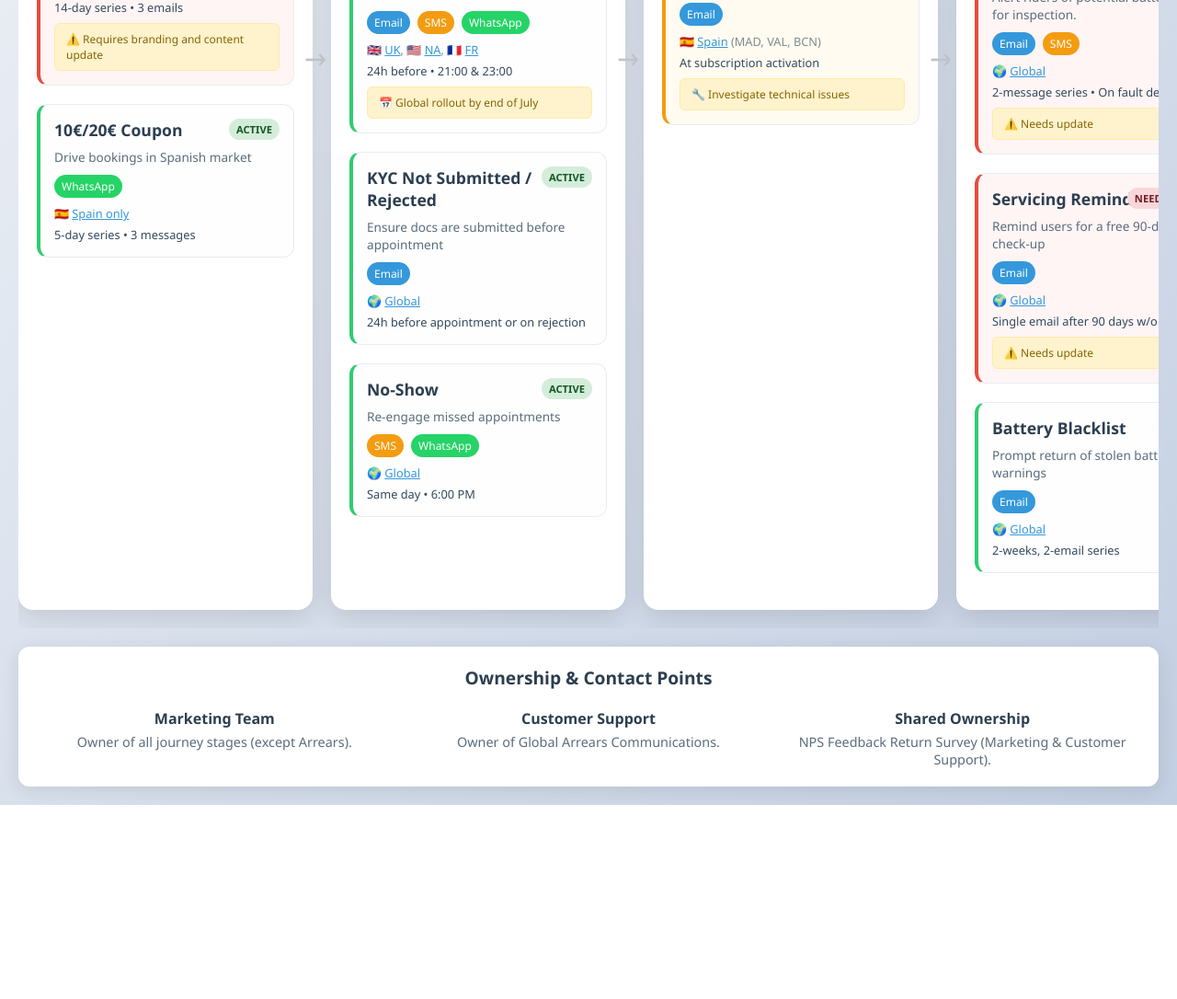
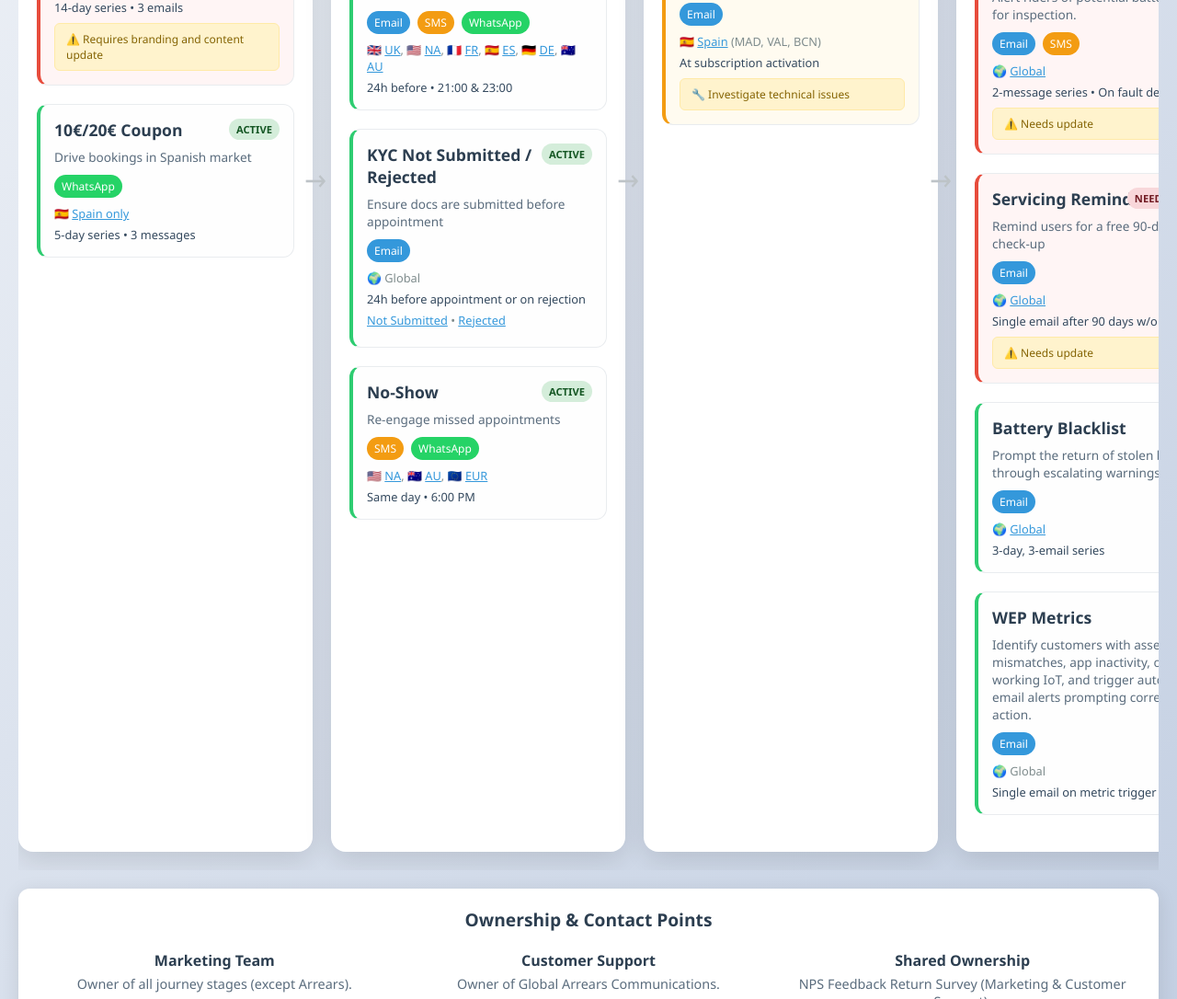
Before and after one commit to minaya-algora/customerjourneyCRMcomms, a plain HTML site: page index.html in a window 1280 px wide. Shown: the part 768-1854 px from the top of the page at 92% size. Before the commit the page ends 1643 px from the top, so only its background shows below. Drawn offline with Linux system fonts and the light colour scheme.

Commit message:
Updated several series

```diff
--- a/index.html
+++ b/index.html
@@ -379,9 +379,8 @@ box-sizing: border-box;
                 <span class="channel sms">SMS</span>
                 <span class="channel whatsapp">WhatsApp</span>
             </div>
-            <div class="audience">🇬🇧 <a href="https://app.intercom.com/a/apps/yy7p924x/outbound/series/1133650">UK</a>, 🇺🇸 <a href="https://app.intercom.com/a/apps/yy7p924x/outbound/series/1095562">NA</a>, 🇫🇷 <a href="https://app.intercom.com/a/apps/yy7p924x/outbound/series/1122577">FR</a></div>
+            <div class="audience">🇬🇧 <a href="https://app.intercom.com/a/apps/yy7p924x/outbound/series/1133650">UK</a>, 🇺🇸 <a href="https://app.intercom.com/a/apps/yy7p924x/outbound/series/1095562">NA</a>, 🇫🇷 <a href="https://app.intercom.com/a/apps/yy7p924x/outbound/series/1122577">FR</a>, 🇪🇸 <a href="https://app.intercom.com/a/apps/zejhf44h/outbound/series/431154">ES</a>, 🇩🇪 <a href="https://app.intercom.com/a/apps/zejhf44h/outbound/series/430462">DE</a>, 🇦🇺 <a href="https://app.intercom.com/a/apps/zejhf44h/outbound/series/429504">AU</a></div>
             <div class="timing">24h before • 21:00 & 23:00</div>
-            <div class="action-needed">📅 Global rollout by end of July</div>
         </div>
 
         <div class="series active">
@@ -391,8 +390,12 @@ box-sizing: border-box;
             <div class="channels">
                 <span class="channel email">Email</span>
             </div>
-            <div class="audience">🌍 <a href="https://app.intercom.com/a/apps/yy7p924x/outbound/series/1243538">Global</a></div>
+            <div class="audience">🌍 Global</div>
             <div class="timing">24h before appointment or on rejection</div>
+			<div class="audience" style="margin-top: 5px;">
+				<a href="https://app.intercom.com/a/apps/zejhf44h/outbound/series/429849">Not Submitted</a> •
+				<a href="https://app.intercom.com/a/apps/zejhf44h/outbound/series/381709">Rejected</a>
+			</div>
         </div>
 
         <div class="series active">
@@ -403,7 +406,7 @@ box-sizing: border-box;
                 <span class="channel sms">SMS</span>
                 <span class="channel whatsapp">WhatsApp</span>
             </div>
-            <div class="audience">🌍 <a href="https://app.intercom.com/a/apps/yy7p924x/outbound/series/1410502">Global</a></div>
+            <div class="audience">🇺🇸 <a href="https://app.intercom.com/a/apps/zejhf44h/outbound/series/386900?nodeId=6473029">NA</a>, 🇦🇺 <a href="https://app.intercom.com/a/apps/zejhf44h/outbound/series/385212?nodeId=6448237">AU</a>, 🇪🇺 <a href="https://app.intercom.com/a/apps/zejhf44h/outbound/series/381513">EUR</a></div>
             <div class="timing">Same day • 6:00 PM</div>
         </div>
     </div>
@@ -495,12 +498,23 @@ box-sizing: border-box;
         <div class="series active">
             <div class="status active">Active</div>
             <div class="series-name">Battery Blacklist</div>
-            <div class="series-details">Prompt return of stolen batteries via warnings</div>
+            <div class="series-details">Prompt the return of stolen batteries through escalating warnings</div>
             <div class="channels">
                 <span class="channel email">Email</span>
             </div>
             <div class="audience">🌍 <a href="https://app.intercom.com/a/apps/zejhf44h/outbound/views/1812948">Global</a></div>
-            <div class="timing">2-weeks, 2-email series</div>
+            <div class="timing">3-day, 3-email series</div>
+        </div>
+
+        <div class="series active">
+            <div class="status active">Active</div>
+            <div class="series-name">WEP Metrics</div>
+            <div class="series-details">Identify customers with asset mismatches, app inactivity, or non-working IoT, and trigger automated email alerts prompting corrective action.</div>
+            <div class="channels">
+                <span class="channel email">Email</span>
+            </div>
+            <div class="audience">🌍 Global</div>
+            <div class="timing">Single email on metric trigger</div>
         </div>
     </div>
 
```
